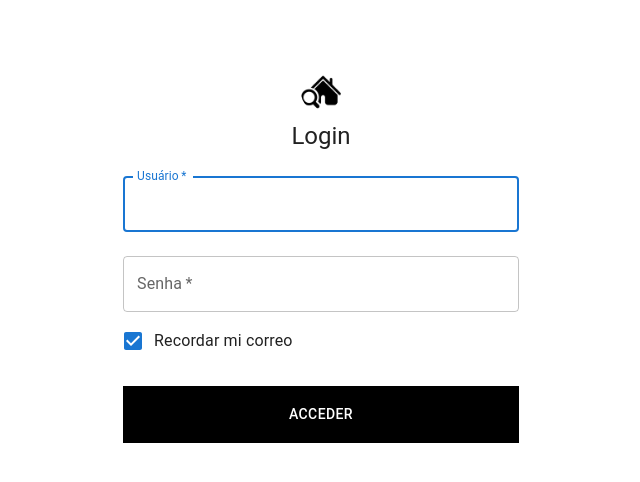
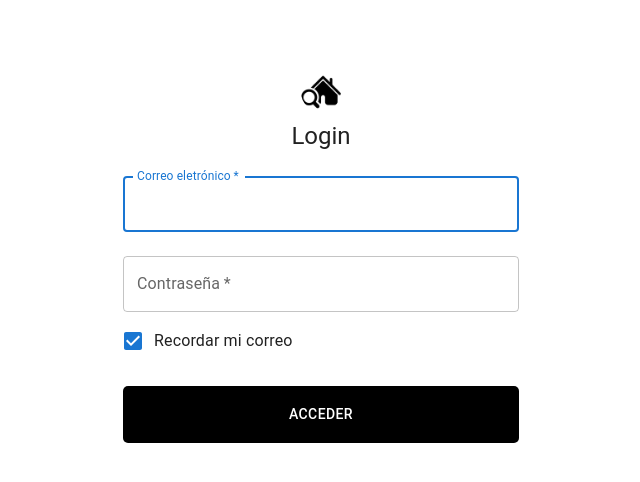
Before and after one commit to bois-dev/cv-casa-front, a React (Create React App) app: page /login in a window 1280 px wide. Shown: the top 482 px of the page, without its empty margins (319-959 px from the left). Built offline with nearby package versions, Linux system fonts and the light colour scheme; no server answers.

Commit message:
Translating some things

```diff
--- a/src/components/button/button.component.tsx
+++ b/src/components/button/button.component.tsx
@@ -3,7 +3,7 @@ import { experimentalStyled as styled } from '@mui/material/styles';
 import MuiButton, { ButtonProps } from '@mui/material/Button';
 
 const ButtonRoot = styled(MuiButton)(({ theme, size }) => ({
-  borderRadius: 0,
+  borderRadius: 5,
   fontWeight: theme.typography.fontWeightMedium,
   fontFamily: theme.typography.h1.fontFamily,
   padding: theme.spacing(2, 4),
--- a/src/features/login/login.page.tsx
+++ b/src/features/login/login.page.tsx
@@ -83,9 +83,8 @@ export default function Login() {
             alignItems: 'center',
           }}
         >
-          <Avatar sx={{ m: 1 }} src={logo}>
-            {/* <LockOutlinedIcon /> */}
-          </Avatar>
+          <Avatar sx={{ m: 1 }} src={logo}/>
+
           <Typography component="h1" variant="h5">
             Login
           </Typography>
@@ -95,7 +94,7 @@ export default function Login() {
               required
               fullWidth
               id="email"
-              label="Usuário"
+              label="Correo eletrónico"
               name="email"
               autoComplete="email"
               autoFocus
@@ -107,7 +106,7 @@ export default function Login() {
               required
               fullWidth
               name="password"
-              label="Senha"
+              label="Contraseña"
               type="password"
               id="password"
               autoComplete="current-password"
```
